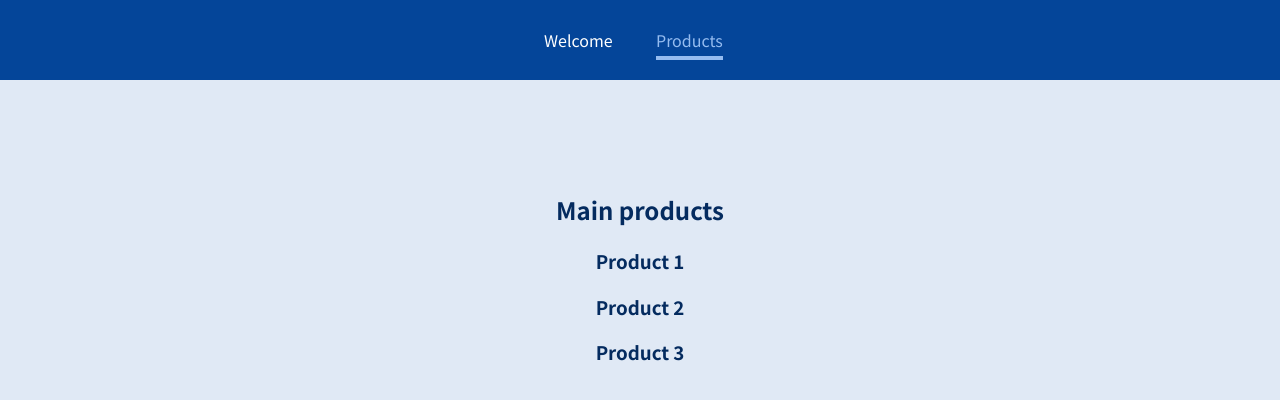
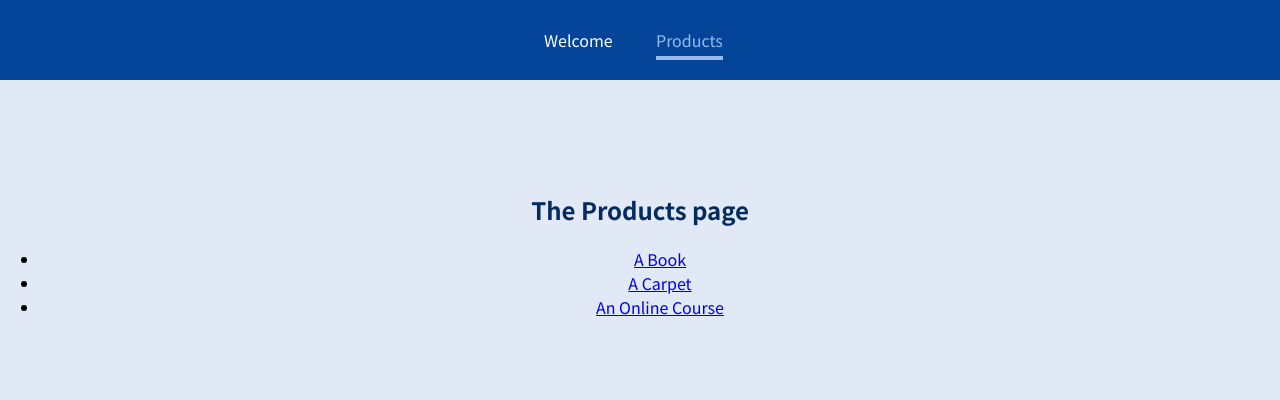
Before and after one commit to GeorgiSirakov4444/Reouting-React, a JavaScript app: page /products in a window 1280 px wide. Shown: the top 400 px of the page. Built offline with nearby package versions, Linux system fonts and the light colour scheme.

Commit message:
basic routing

```diff
--- a/src/App.js
+++ b/src/App.js
@@ -1,6 +1,7 @@
-import { Route } from "react-router-dom";
+import { Route, Switch } from "react-router-dom";
 import Welcome from "./pages/Welcome";
 import Products from "./pages/Products";
+import ProductDetail from "./pages/ProductDetail";
 import MainHeader from "./components/MainHeader";
 
 function App() {
@@ -8,14 +9,17 @@ function App() {
     <div>
       <MainHeader />
       <main>
-        <div>
+        <Switch>
           <Route path="/welcome">
             <Welcome />
           </Route>
-          <Route path="/products">
+          <Route path="/products" exact>
             <Products />
           </Route>
-        </div>
+          <Route path="/product-detail/:productId">
+            <ProductDetail />
+          </Route>
+        </Switch>
       </main>
     </div>
   );
--- /dev/null
+++ b/src/pages/ProductDetail.js
@@ -0,0 +1,13 @@
+import { useParams } from "react-router-dom";
+
+const ProductDetail = () => {
+    const params = useParams();
+    console.log(params.productId);
+    return <section>
+        <h3>Detail Detail</h3>
+        <p>{params.productId}</p>
+    </section>
+};
+
+
+export default ProductDetail;
--- a/src/pages/Products.js
+++ b/src/pages/Products.js
@@ -1,10 +1,14 @@
+import { Link } from "react-router-dom";
+
 const Products = () => {
-     return <div>
-                <h2>Main products</h2>
-                <h3>Product 1</h3>
-                <h3>Product 2</h3>
-                <h3>Product 3</h3>
-            </div>;
+     return <section>
+                <h2>The Products page</h2>
+                <ul>
+                    <li><Link to='/products/p1'>A Book</Link></li>
+                    <li><Link to='/products/p2'>A Carpet</Link></li>
+                    <li><Link to='/products/p3'>An Online Course</Link></li>
+                </ul>
+            </section>;
 };
 
 export default Products;
--- a/src/pages/Welcome.js
+++ b/src/pages/Welcome.js
@@ -1,5 +1,12 @@
+import { Route } from "react-router-dom";
+
 const Welcome = () => {
-    return <h1>Welcome Page</h1>;
+    return <section>
+            <h1>Welcome Page</h1>
+            <Route path="/welcome/new-user">
+                WLWKOME!
+            </Route>
+        </section>;
 };
 
 export default Welcome;
```
